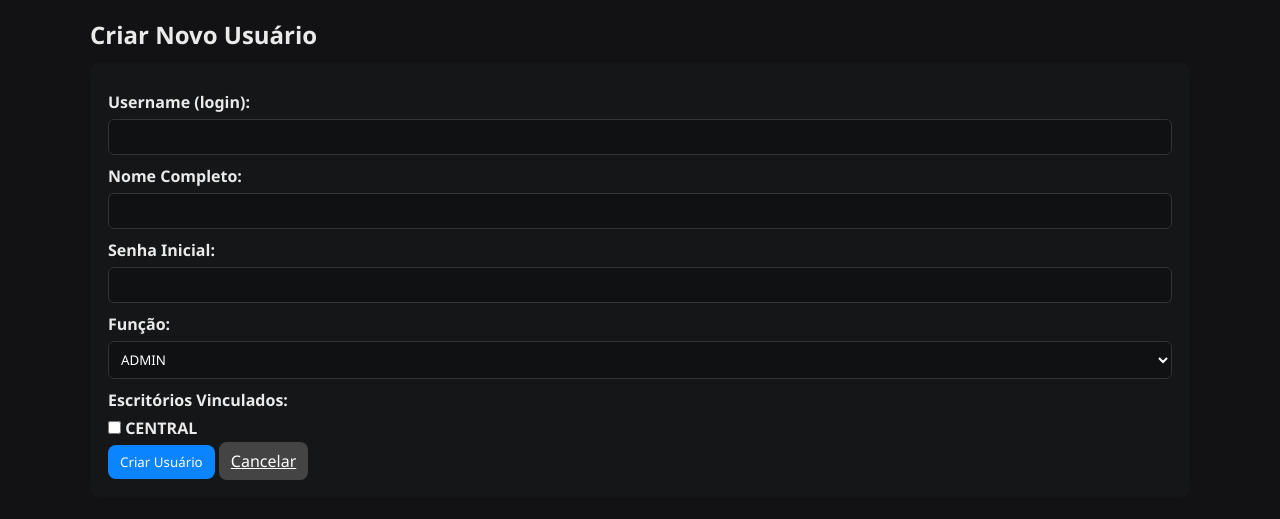
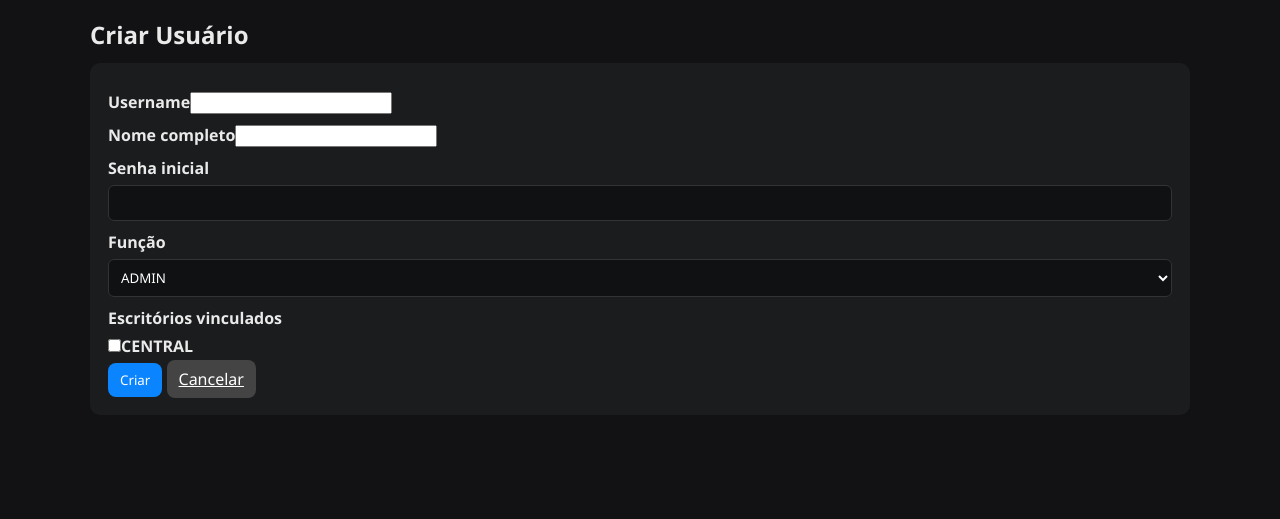
Before and after one commit to bponedev/TABELA-DE-CLIENTES, a Flask app: page /admin/users/create in a window 1280 px wide. Shown: the part 67-586 px from the top of the page. Run offline with Flask 3, Linux system fonts and the light colour scheme; the visitor is signed in with stand-in values (Sample User, id 1); data comes from the database, SQL or seed files in the repository; parts of the project's set-up code (start-up, migrations or seed data) failed here and were passed over.

Commit message:
Refactor user creation form in admin template

```diff
--- a/templates/admin_users_create.html
+++ b/templates/admin_users_create.html
@@ -1,60 +1,25 @@
 {% extends "base.html" %}
-
 {% block content %}
-<h2>Criar Novo Usuário</h2>
-
-<div class="card dark-card">
-
-    <form method="POST" action="{{ url_for('admin_users_create') }}">
-
-        <!-- ============================= -->
-        <!-- DADOS PRINCIPAIS DO USUÁRIO   -->
-        <!-- ============================= -->
-
-        <label>Username (login):</label>
-        <input type="text" name="username" required>
-
-        <label>Nome Completo:</label>
-        <input type="text" name="full_name" required>
-
-        <label>Senha Inicial:</label>
-        <input type="password" name="password" required>
-
-        <!-- ============================= -->
-        <!-- FUNÇÃO                        -->
-        <!-- ============================= -->
-
-        <label>Função:</label>
-        <select name="role" required>
-            <option value="ADMIN">ADMIN</option>
-            <option value="SUPERVISOR">SUPERVISOR</option>
-            <option value="OPERADOR">OPERADOR</option>
-            <option value="VISUALIZADOR">VISUALIZADOR</option>
+<h2>Criar Usuário</h2>
+<div class="card">
+  <form method="POST" action="{{ url_for('admin.create_user') }}">
+    <label>Username<input name="username" required></label>
+    <label>Nome completo<input name="full_name" required></label>
+    <label>Senha inicial<input type="password" name="password" required></label>
+    <label>Função
+      <select name="role">
+        <option>ADMIN</option><option>SUPERVISOR</option><option>OPERADOR</option><option>VISUALIZADOR</option>
       </select>
-
-        <!-- ============================= -->
-        <!-- ESCRITÓRIOS VINCULADOS        -->
-        <!-- ============================= -->
-
-        <label>Escritórios Vinculados:</label>
+    </label>
+    <label>Escritórios vinculados
       <div class="checkbox-group">
         {% for o in offices %}
-                <label class="chkitem">
-                    <input type="checkbox" name="offices" value="{{ o.key }}">
-                    {{ o.display }}
-                </label>
+          <label class="chkitem"><input type="checkbox" name="offices" value="{{ o.key }}">{{ o.display }}</label>
         {% endfor %}
       </div>
-
-        <!-- ============================= -->
-        <!-- BOTÕES                        -->
-        <!-- ============================= -->
-
-        <button class="btn-primary">Criar Usuário</button>
-        <a href="{{ url_for('admin_users') }}" class="btn-secondary">Cancelar</a>
-
+    </label>
+    <button class="btn-primary">Criar</button>
+    <a class="btn-secondary" href="{{ url_for('admin.users') }}">Cancelar</a>
   </form>
-
 </div>
-
 {% endblock %}
```
Lines whose indentation alone changed are shown as unchanged.
